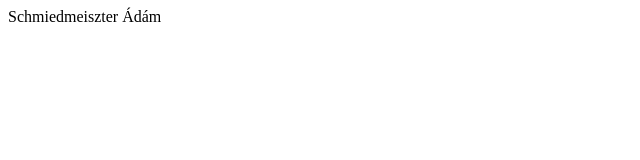
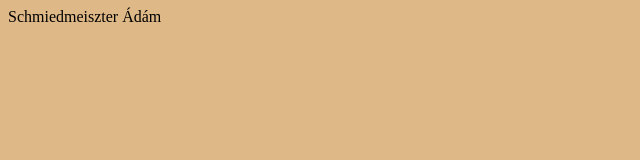
Before and after one commit to SchmiedmeiszterAdam/test, a plain HTML site: page index.html in a window 1280 px wide. Shown: the whole page, without its empty margins (0-640 px from the left). Drawn offline with Linux system fonts and the light colour scheme.

Commit message:
proba css

```diff
--- a/index.html
+++ b/index.html
@@ -4,9 +4,12 @@
     <meta charset="UTF-8">
     <meta http-equiv="X-UA-Compatible" content="IE=edge">
     <meta name="viewport" content="width=device-width, initial-scale=1.0">
+    <link rel="stylesheet" href="stilus.css">
     <title>SRÁc</title>
 </head>
 <body>
     Schmiedmeiszter Ádám
+
+
 </body>
 </html>
--- /dev/null
+++ b/stilus.css
@@ -0,0 +1,3 @@
+body{
+    background-color: burlywood;
+}
```
